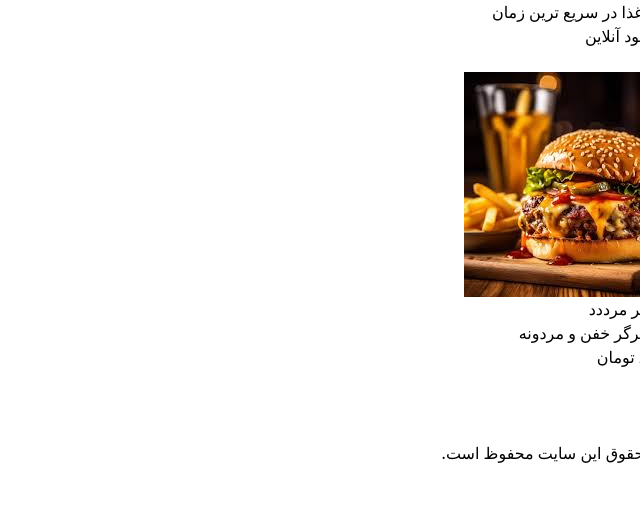
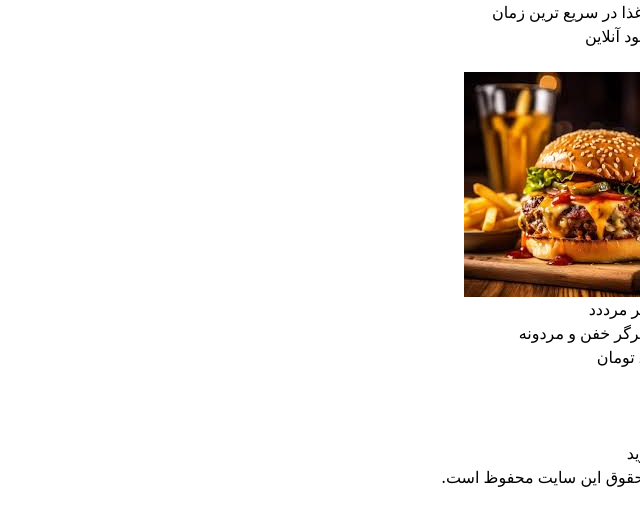
Before and after one commit to mmd-rahimi/HW-15-React, a React (Vite) app: page / in a window 1280 px wide. Shown: the top 526 px of the page, without its empty margins (640-1280 px from the left). Built offline with nearby package versions, Linux system fonts and the light colour scheme.

Commit message:
added something

```diff
--- a/src/Body of page/Foods List/Cart/Cart.tsx
+++ b/src/Body of page/Foods List/Cart/Cart.tsx
@@ -0,0 +1,8 @@
+
+export function Cart (){
+   const cart = <div className="flex flex-col bg-white m-8 p-4">
+        <p className="font-medium text-lg">سبد خرید</p>
+
+    </div>
+return cart;
+}
--- a/src/Body of page/Foods List/CounterFoodBtn.tsx
+++ b/src/Body of page/Foods List/CounterFoodBtn.tsx
@@ -3,14 +3,14 @@ import { useState } from "react";
 export function CounterFoodBtn (){
     const [number, setNumber] = useState(0);
 
-    function click(){
-        setNumber(number => number + 1)
-    }
+    // function click(){
+    //     setNumber(number => number + 1)
+    // }
     return(
         <>
         <div className="flex flex-row-reverse justify-center items-center gap-2 w-[5rem] h-6 border-2">
             <button className="bg-orange-500 w-8 rounded-md flex justify-center"
-            onClick={() => {click()}}>+</button>
+            onClick={() => setNumber(number+1)}>+</button>
             <div> {number} </div>
             <button className="bg-gray-400 w-8 rounded-md flex justify-center"
             onClick={() => setNumber(number-1)}>-</button>
--- a/src/Root.tsx
+++ b/src/Root.tsx
@@ -1,12 +1,14 @@
 import { Header } from "./Header of page/Header";
 import { Footer } from "./Footer of page/Footer";
 import { Row1 } from "./Body of page/Foods List/Row1";
+import { Cart } from "./Body of page/Foods List/Cart/Cart";
 
 export function Root () {
     const root =
     <div className="bg-slate-200">
             <Header />
             <Row1 />
+            <Cart />
             <Footer />
     </div>
     return root;
```
